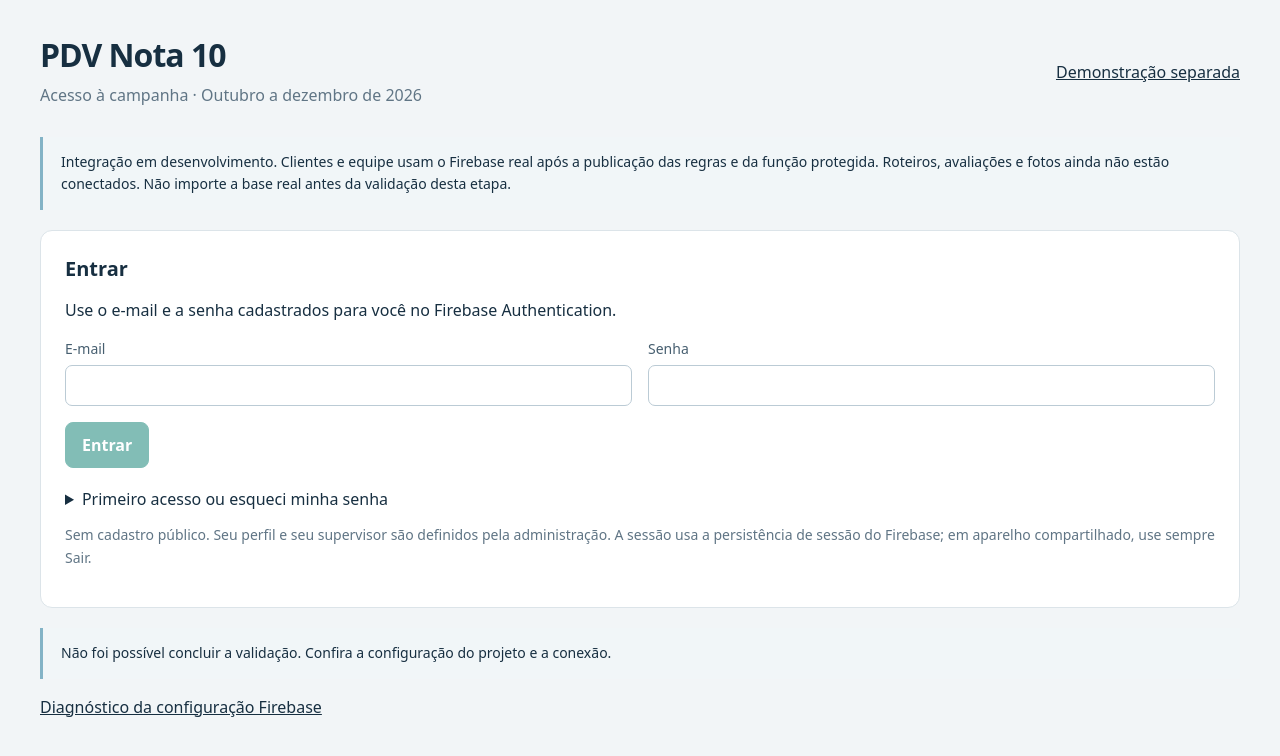
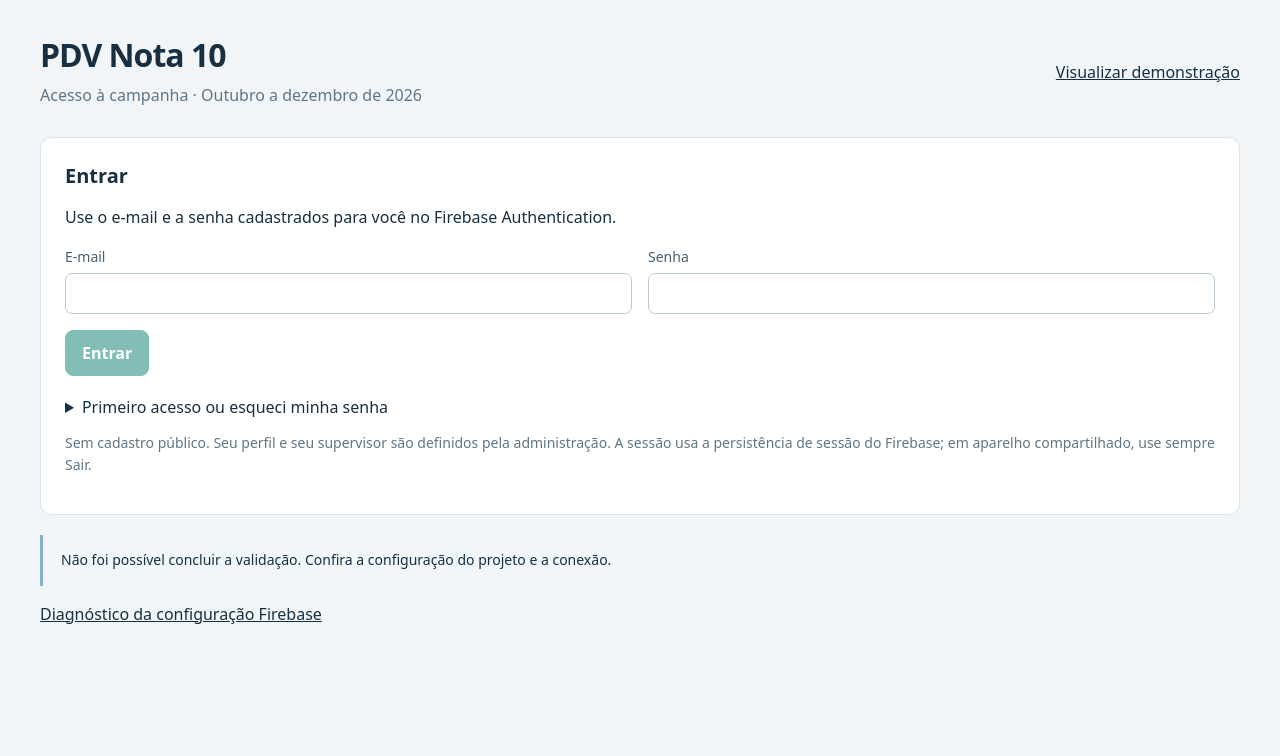
Before and after one commit to lucaswhrep-del/pdv10-2016, a website with bundled scripts: page connected.html in a window 1280 px wide. Built offline with nearby package versions, Linux system fonts and the light colour scheme.

Commit message:
Publica login real na pagina principal

```diff
--- a/build.mjs
+++ b/build.mjs
@@ -1,6 +1,8 @@
 import {mkdir,copyFile,cp} from 'node:fs/promises';
 await mkdir('dist',{recursive:true});
 for(const name of ['index.html','app.js','domain.js','styles.css','import-utils.js','import-worker.js','importers.js','photo.js','firebase.html','firebase-config.js','firebase-access.js','firebase-connection.js','connected.html','connected.js','firebase-session.js','session-controller.js']) await copyFile(name,`dist/${name}`);
+await copyFile('index.html','dist/demo.html');
+await copyFile('connected.html','dist/index.html');
 for(const dir of ['assets','vendor']) await cp(dir,`dist/${dir}`,{recursive:true});
 for(const name of ['client-data.js','firestore-clients.js','connected-clients.js'])await copyFile(name,`dist/${name}`);
 for(const name of ['team-data.js','connected-team.js'])await copyFile(name,`dist/${name}`);
--- a/connected.html
+++ b/connected.html
@@ -2,8 +2,7 @@
 <html lang="pt-BR">
 <head><meta charset="UTF-8"><meta name="viewport" content="width=device-width,initial-scale=1"><title>PDV Nota 10 · Acesso</title><link rel="stylesheet" href="styles.css"><script type="module" src="connected.js"></script></head>
 <body><main>
- <div class="heading"><div><h1>PDV Nota 10</h1><p>Acesso à campanha · Outubro a dezembro de 2026</p></div><a href="/">Demonstração separada</a></div>
- <p class="notice">Integração em desenvolvimento. Clientes e equipe usam o Firebase real após a publicação das regras e da função protegida. Roteiros, avaliações e fotos ainda não estão conectados. Não importe a base real antes da validação desta etapa.</p>
+ <div class="heading"><div><h1>PDV Nota 10</h1><p>Acesso à campanha · Outubro a dezembro de 2026</p></div><a href="/demo.html">Visualizar demonstração</a></div>
  <section class="panel spaced" id="login-panel">
   <h2>Entrar</h2><p>Use o e-mail e a senha cadastrados para você no Firebase Authentication.</p>
   <form id="login-form" class="form-grid">
```
Also changed, not shown: README.md.
